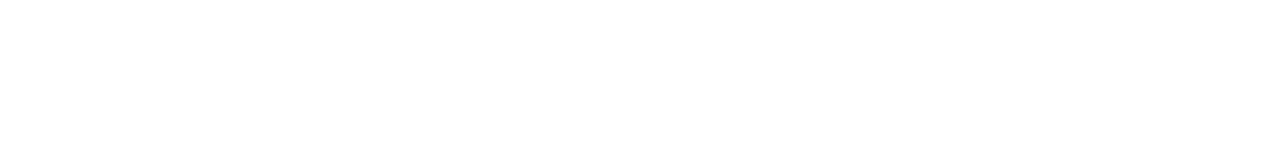
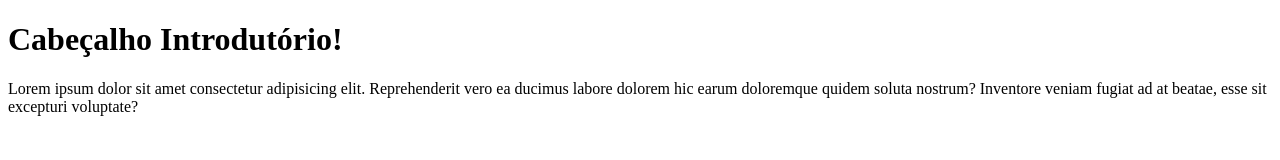
Before and after one commit to pedrohenriquedsdev/frontend-foundations, a plain HTML site: page Day1/index.html in a window 1280 px wide. Drawn offline with Linux system fonts and the light colour scheme.

Commit message:
Finalizando a Estrutura do HTML

```diff
--- a/Day1/index.html
+++ b/Day1/index.html
@@ -5,11 +5,14 @@
     <meta charset="UTF-8">
     <!-- Método de codificação, ou seja, transforma a nossa linguagem em simbólos computacionais! -->
     <meta name="viewport" content="width=device-width, initial-scale=1.0">
+    <!-- Tamanho real da tela, não importando o tamanho do dispositivo!-->
     <title>Primeiro Site</title>
 </head>
 
 <body>
-
+    <h1>Cabeçalho Introdutório!</h1>
+    <p>Lorem ipsum dolor sit amet consectetur adipisicing elit. Reprehenderit vero ea ducimus labore dolorem hic earum
+        doloremque quidem soluta nostrum? Inventore veniam fugiat ad at beatae, esse sit excepturi voluptate?</p>
 </body>
 
 </html>
```
